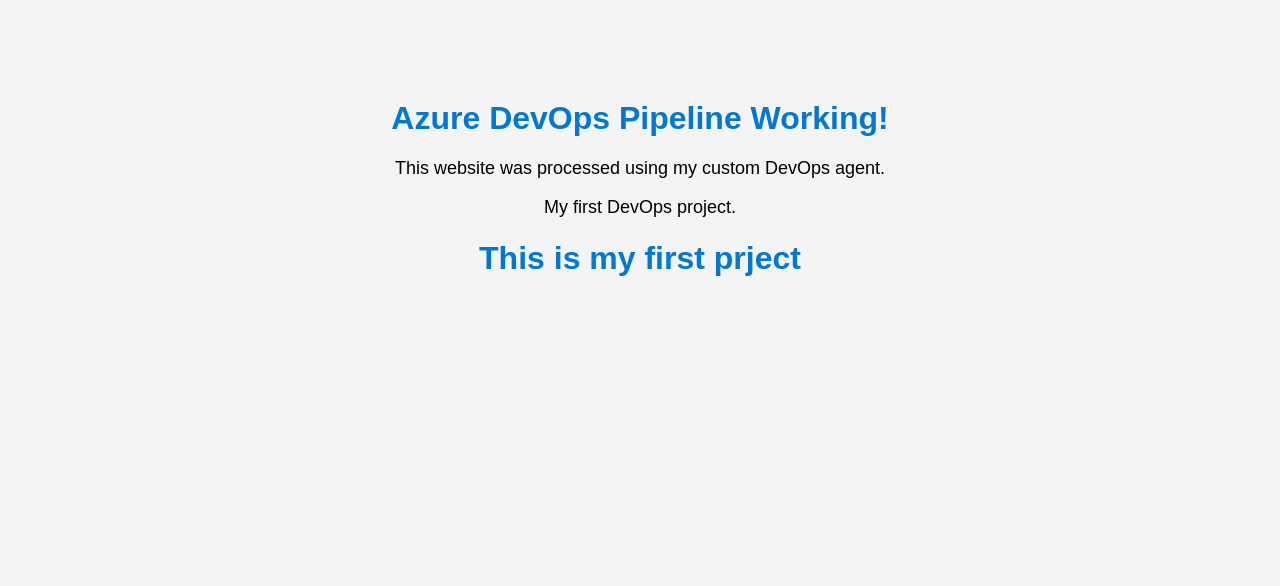
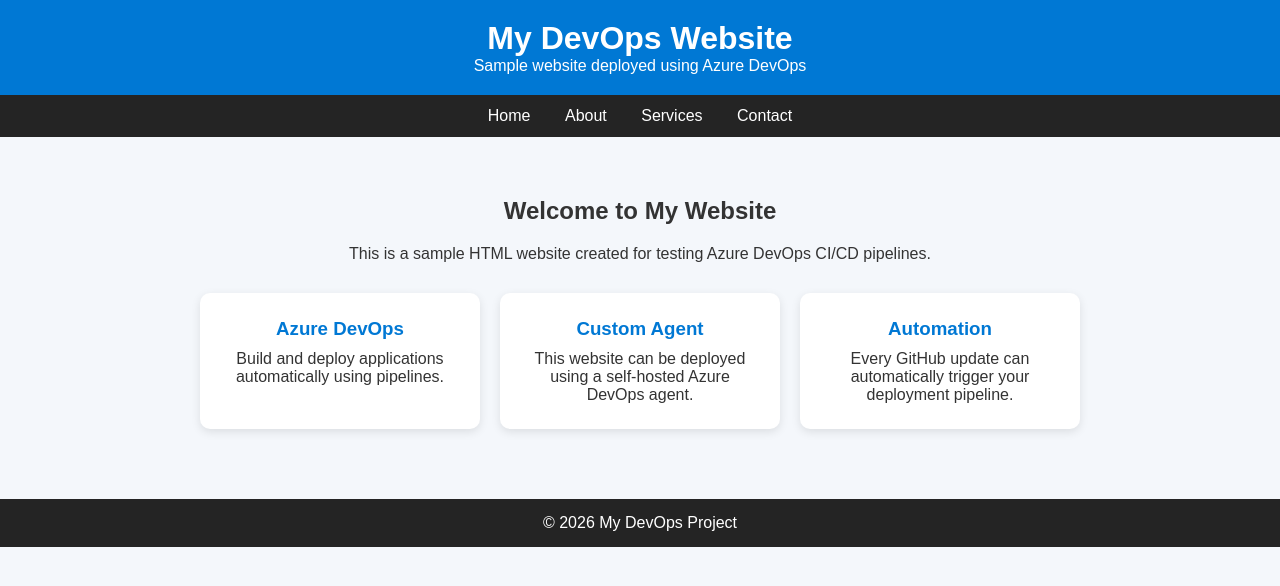
Before and after one commit to lintosamuel2025/simple-Project, a plain HTML site: page index.html in a window 1280 px wide. Drawn offline with Linux system fonts and the light colour scheme.

Commit message:
Update index.html

```diff
--- a/index.html
+++ b/index.html
@@ -1,21 +1,131 @@
 <!DOCTYPE html>
-<html>
+<html lang="en">
 <head>
-    <title>My DevOps Project</title>
-    <link rel="stylesheet" href="style.css">
+    <meta charset="UTF-8">
+    <meta name="viewport" content="width=device-width, initial-scale=1.0">
+    <title>My DevOps Website</title>
+
+    <style>
+        * {
+            box-sizing: border-box;
+            margin: 0;
+            padding: 0;
+        }
+
+        body {
+            font-family: Arial, sans-serif;
+            background: #f4f7fb;
+            color: #333;
+        }
+
+        header {
+            background: #0078d4;
+            color: white;
+            padding: 20px;
+            text-align: center;
+        }
+
+        nav {
+            background: #242424;
+            padding: 12px;
+            text-align: center;
+        }
+
+        nav a {
+            color: white;
+            text-decoration: none;
+            margin: 0 15px;
+        }
+
+        .container {
+            max-width: 1000px;
+            margin: 40px auto;
+            padding: 20px;
+            text-align: center;
+        }
+
+        .container h2 {
+            margin-bottom: 20px;
+        }
+
+        .cards {
+            display: flex;
+            gap: 20px;
+            justify-content: center;
+            flex-wrap: wrap;
+            margin-top: 30px;
+        }
+
+        .card {
+            background: white;
+            width: 280px;
+            padding: 25px;
+            border-radius: 10px;
+            box-shadow: 0 3px 10px rgba(0,0,0,0.1);
+        }
+
+        .card h3 {
+            color: #0078d4;
+            margin-bottom: 10px;
+        }
+
+        footer {
+            background: #242424;
+            color: white;
+            text-align: center;
+            padding: 15px;
+            margin-top: 50px;
+        }
+    </style>
 </head>
 
 <body>
 
-    <div class="container">
-        <h1>Azure DevOps Pipeline Working!</h1>
+<header>
+    <h1>My DevOps Website</h1>
+    <p>Sample website deployed using Azure DevOps</p>
+</header>
 
-        <p>This website was processed using my custom DevOps agent.</p>
+<nav>
+    <a href="#">Home</a>
+    <a href="#">About</a>
+    <a href="#">Services</a>
+    <a href="#">Contact</a>
+</nav>
 
-        <p>My first DevOps project.</p>
-<h1>This is my first prject </h1>
+<div class="container">
+
+    <h2>Welcome to My Website</h2>
+
+    <p>
+        This is a sample HTML website created for testing
+        Azure DevOps CI/CD pipelines.
+    </p>
+
+    <div class="cards">
+
+        <div class="card">
+            <h3>Azure DevOps</h3>
+            <p>Build and deploy applications automatically using pipelines.</p>
+        </div>
+
+        <div class="card">
+            <h3>Custom Agent</h3>
+            <p>This website can be deployed using a self-hosted Azure DevOps agent.</p>
+        </div>
+
+        <div class="card">
+            <h3>Automation</h3>
+            <p>Every GitHub update can automatically trigger your deployment pipeline.</p>
+        </div>
 
     </div>
 
+</div>
+
+<footer>
+    <p>© 2026 My DevOps Project</p>
+</footer>
+
 </body>
 </html>
```
